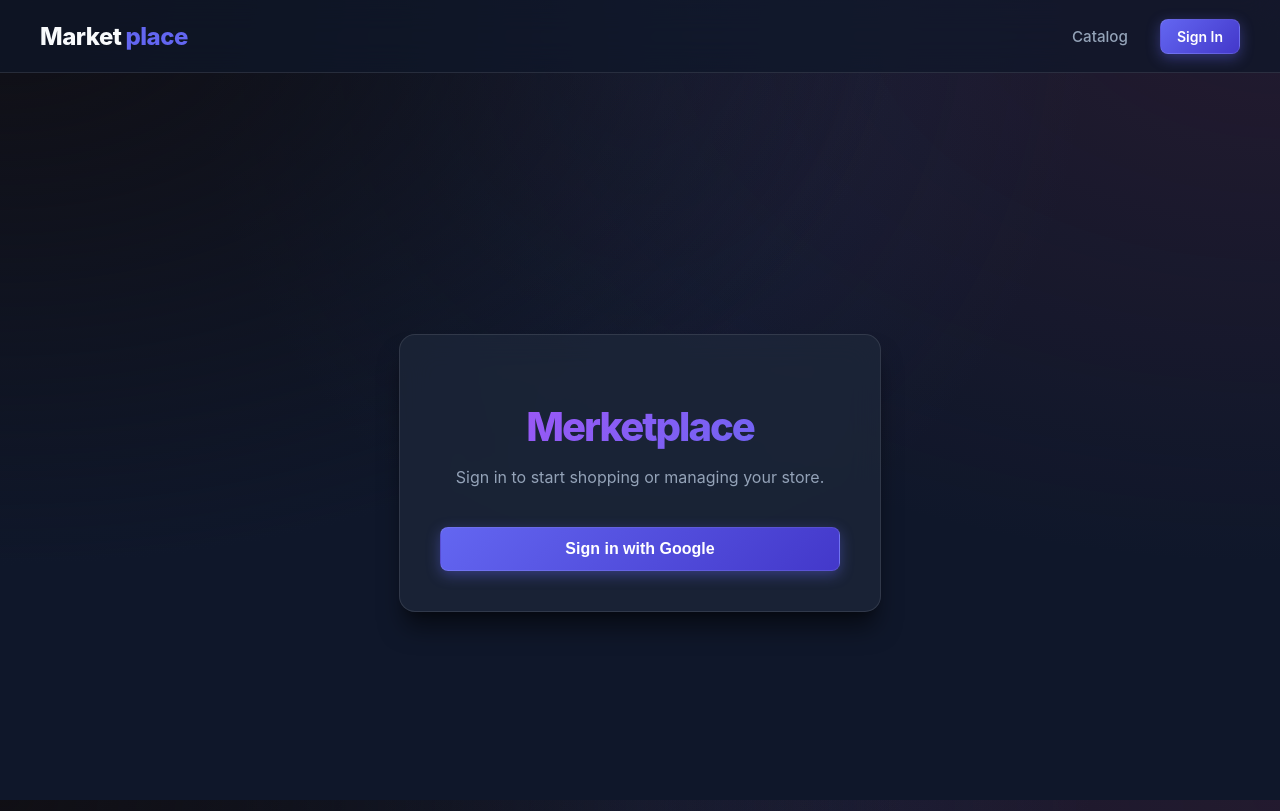
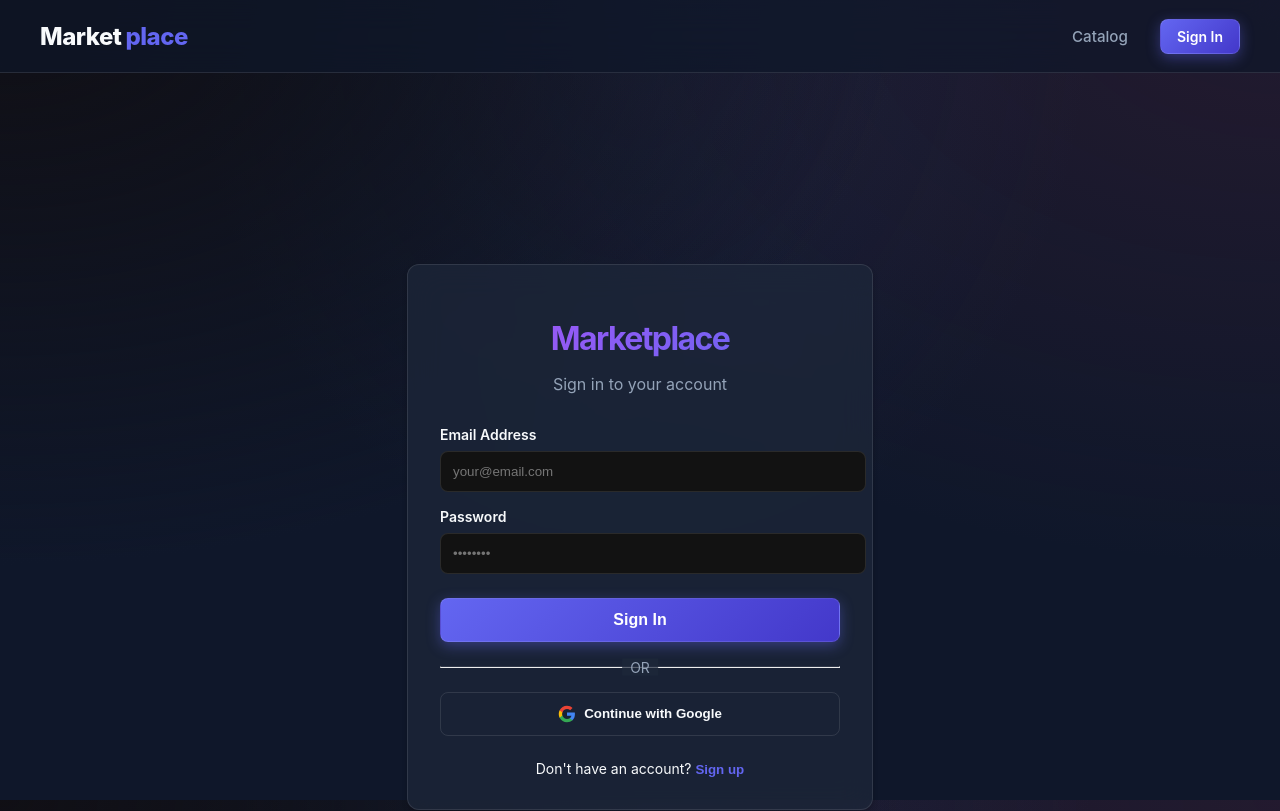
Before and after one commit to rahmatillo-nurmatov/Marketplace, a Next.js app: page /login in a window 1280 px wide. Shown: the top 811 px of the page. Built offline with nearby package versions, Linux system fonts and the light colour scheme; no server answers.

Commit message:
google autentification

```diff
--- a/src/app/login/page.tsx
+++ b/src/app/login/page.tsx
@@ -1,33 +1,102 @@
 "use client";
 
-import React from 'react';
+import React, { useState, useEffect } from 'react';
 import { useAuth } from '@/contexts/AuthContext';
 import { useRouter } from 'next/navigation';
 
 export default function LoginPage() {
-  const { signInWithGoogle, user, profile, loading } = useAuth();
+  const { signInWithGoogle, signInWithEmail, signUpWithEmail, user, profile, loading } = useAuth();
   const router = useRouter();
 
-  React.useEffect(() => {
+  const [isRegister, setIsRegister] = useState(false);
+  const [email, setEmail] = useState('');
+  const [password, setPassword] = useState('');
+  const [name, setName] = useState('');
+  const [authError, setAuthError] = useState('');
+  const [submitting, setSubmitting] = useState(false);
+
+  useEffect(() => {
     if (user && profile && !loading) {
       if (profile.role === 'admin') router.push('/admin');
       else if (profile.role === 'seller') router.push('/seller');
-      else router.push('/catalog');
+      else router.push('/');
     }
   }, [user, profile, loading, router]);
 
+  const handleSubmit = async (e: React.FormEvent) => {
+    e.preventDefault();
+    setAuthError('');
+    setSubmitting(true);
+    try {
+      if (isRegister) {
+        await signUpWithEmail(email, password, name);
+      } else {
+        await signInWithEmail(email, password);
+      }
+    } catch (err: any) {
+      console.error(err);
+      if (err.code === 'auth/email-already-in-use') setAuthError('Email already in use.');
+      else if (err.code === 'auth/wrong-password' || err.code === 'auth/user-not-found' || err.code === 'auth/invalid-credential') setAuthError('Invalid email or password.');
+      else if (err.code === 'auth/weak-password') setAuthError('Password should be at least 6 characters.');
+      else setAuthError(err.message || 'Failed to authenticate.');
+    } finally {
+      setSubmitting(false);
+    }
+  };
+
+  const formMargin = { marginBottom: '1rem', display: 'flex', flexDirection: 'column' as const, gap: '0.5rem', textAlign: 'left' as const };
+
   return (
-    <div className="auth-wrapper">
-      <div className="auth-card">
-        <h1 className="auth-title">Merketplace</h1>
-        <p className="auth-subtitle">Sign in to start shopping or managing your store.</p>
+    <div className="auth-wrapper" style={{ padding: '4rem 1rem', display: 'flex', justifyContent: 'center' }}>
+      <div className="auth-card" style={{ background: 'var(--bg-card)', padding: '2rem', borderRadius: '12px', boxShadow: 'var(--shadow)', width: '100%', maxWidth: '400px', textAlign: 'center' }}>
+        <h1 className="auth-title" style={{ fontSize: '2rem', fontWeight: 'bold', marginBottom: '0.5rem' }}>Marketplace</h1>
+        <p className="auth-subtitle" style={{ color: 'var(--text-muted)', marginBottom: '2rem' }}>
+          {isRegister ? 'Create a new account' : 'Sign in to your account'}
+        </p>
+
+        {authError && <div style={{ background: 'rgba(239, 68, 68, 0.1)', color: 'var(--danger, #ef4444)', padding: '0.75rem', borderRadius: '8px', marginBottom: '1rem', border: '1px solid var(--danger, #ef4444)' }}>{authError}</div>}
+
+        <form onSubmit={handleSubmit} style={{ marginBottom: '1.5rem' }}>
+          {isRegister && (
+            <div style={formMargin}>
+              <label style={{ fontSize: '0.875rem', fontWeight: 600 }}>Full Name</label>
+              <input type="text" required={isRegister} value={name} onChange={e => setName(e.target.value)} style={{ padding: '0.75rem', borderRadius: '8px', border: '1px solid var(--border)', width: '100%' }} placeholder="John Doe" />
+            </div>
+          )}
+          <div style={formMargin}>
+            <label style={{ fontSize: '0.875rem', fontWeight: 600 }}>Email Address</label>
+            <input type="email" required value={email} onChange={e => setEmail(e.target.value)} style={{ padding: '0.75rem', borderRadius: '8px', border: '1px solid var(--border)', width: '100%' }} placeholder="your@email.com" />
+          </div>
+          <div style={formMargin}>
+            <label style={{ fontSize: '0.875rem', fontWeight: 600 }}>Password</label>
+            <input type="password" required value={password} onChange={e => setPassword(e.target.value)} style={{ padding: '0.75rem', borderRadius: '8px', border: '1px solid var(--border)', width: '100%' }} placeholder="••••••••" />
+          </div>
+
+          <button type="submit" disabled={loading || submitting} className="btn-primary" style={{ width: '100%', padding: '0.75rem', borderRadius: '8px', marginTop: '0.5rem' }}>
+            {submitting ? 'Processing...' : (isRegister ? 'Sign Up' : 'Sign In')}
+          </button>
+        </form>
+
+        <div style={{ position: 'relative', margin: '1.5rem 0' }}>
+          <hr style={{ borderTop: '1px solid var(--border)' }} />
+          <span style={{ position: 'absolute', top: '50%', left: '50%', transform: 'translate(-50%, -50%)', background: 'var(--bg-card)', padding: '0 0.5rem', color: 'var(--text-muted)', fontSize: '0.875rem' }}>OR</span>
+        </div>
+
         <button
           onClick={signInWithGoogle}
-          disabled={loading}
-          className="btn-primary"
+          disabled={loading || submitting}
+          style={{ width: '100%', padding: '0.75rem', borderRadius: '8px', border: '1px solid var(--border)', background: 'transparent', cursor: 'pointer', display: 'flex', alignItems: 'center', justifyContent: 'center', gap: '0.5rem', fontWeight: 600, color: 'var(--text-color)' }}
         >
-          {loading ? 'Processing...' : 'Sign in with Google'}
+          <svg width="18" height="18" viewBox="0 0 24 24"><path fill="#4285F4" d="M22.56 12.25c0-.78-.07-1.53-.2-2.25H12v4.26h5.92c-.26 1.37-1.04 2.53-2.21 3.31v2.77h3.57c2.08-1.92 3.28-4.74 3.28-8.09z"/><path fill="#34A853" d="M12 23c2.97 0 5.46-.98 7.28-2.66l-3.57-2.77c-.98.66-2.23 1.06-3.71 1.06-2.86 0-5.29-1.93-6.16-4.53H2.18v2.84C3.99 20.53 7.7 23 12 23z"/><path fill="#FBBC05" d="M5.84 14.09c-.22-.66-.35-1.36-.35-2.09s.13-1.43.35-2.09V7.07H2.18C1.43 8.55 1 10.22 1 12s.43 3.45 1.18 4.93l2.85-2.22.81-.62z"/><path fill="#EA4335" d="M12 5.38c1.62 0 3.06.56 4.21 1.64l3.15-3.15C17.45 2.09 14.97 1 12 1 7.7 1 3.99 3.47 2.18 7.07l3.66 2.84c.87-2.6 3.3-4.53 6.16-4.53z"/></svg>
+          Continue with Google
         </button>
+
+        <div style={{ marginTop: '1.5rem', fontSize: '0.875rem' }}>
+          {isRegister ? "Already have an account? " : "Don't have an account? "}
+          <button onClick={() => setIsRegister(!isRegister)} style={{ background: 'none', border: 'none', color: 'var(--primary)', fontWeight: 600, cursor: 'pointer', padding: 0 }}>
+            {isRegister ? "Sign in" : "Sign up"}
+          </button>
+        </div>
       </div>
     </div>
   );
--- a/src/contexts/AuthContext.tsx
+++ b/src/contexts/AuthContext.tsx
@@ -1,7 +1,7 @@
 "use client";
 
 import React, { createContext, useContext, useEffect, useState } from 'react';
-import { onAuthStateChanged, User, signInWithPopup, GoogleAuthProvider, signOut } from 'firebase/auth';
+import { onAuthStateChanged, User, signInWithPopup, GoogleAuthProvider, signOut, createUserWithEmailAndPassword, signInWithEmailAndPassword, updateProfile } from 'firebase/auth';
 import { auth, db } from '../lib/firebase/firebase';
 import { doc, getDoc, setDoc } from 'firebase/firestore';
 
@@ -20,6 +20,8 @@ interface AuthContextType {
   profile: UserProfile | null;
   loading: boolean;
   signInWithGoogle: () => Promise<void>;
+  signUpWithEmail: (email: string, password: string, displayName: string) => Promise<void>;
+  signInWithEmail: (email: string, password: string) => Promise<void>;
   logout: () => Promise<void>;
 }
 
@@ -28,6 +30,8 @@ const AuthContext = createContext<AuthContextType>({
   profile: null,
   loading: true,
   signInWithGoogle: async () => {},
+  signUpWithEmail: async () => {},
+  signInWithEmail: async () => {},
   logout: async () => {},
 });
 
@@ -79,12 +83,24 @@ export const AuthProvider = ({ children }: { children: React.ReactNode }) => {
     await signInWithPopup(auth, provider);
   };
 
+  const signUpWithEmail = async (email: string, password: string, displayName: string) => {
+    const { user } = await createUserWithEmailAndPassword(auth, email, password);
+    await updateProfile(user, { displayName });
+    // Keep internal firestore database up to date
+    const userDocRef = doc(db, 'users', user.uid);
+    await setDoc(userDocRef, { displayName }, { merge: true });
+  };
+
+  const signInWithEmail = async (email: string, password: string) => {
+    await signInWithEmailAndPassword(auth, email, password);
+  };
+
   const logout = async () => {
     await signOut(auth);
   };
 
   return (
-    <AuthContext.Provider value={{ user, profile, loading, signInWithGoogle, logout }}>
+    <AuthContext.Provider value={{ user, profile, loading, signInWithGoogle, signUpWithEmail, signInWithEmail, logout }}>
       {children}
     </AuthContext.Provider>
   );
```
